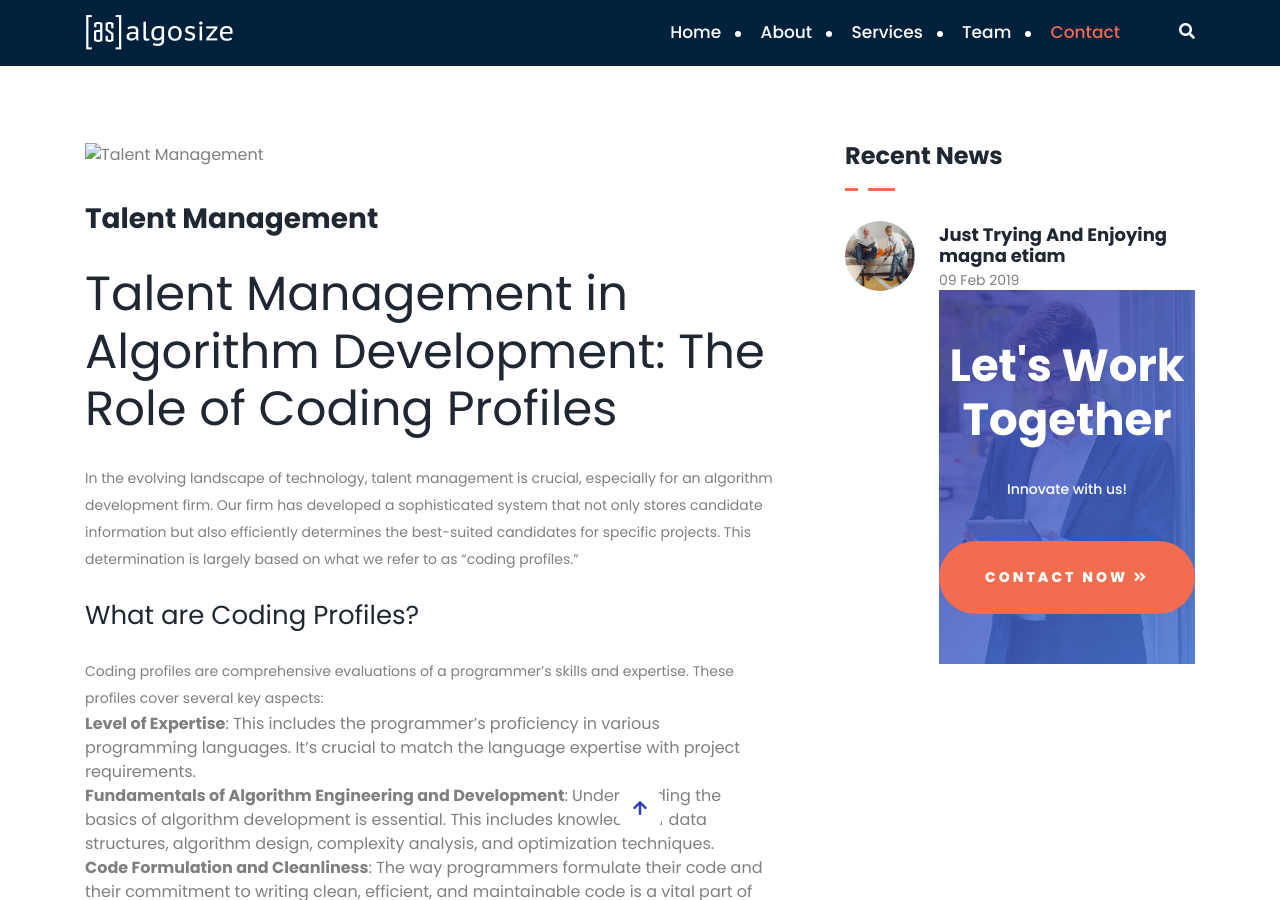
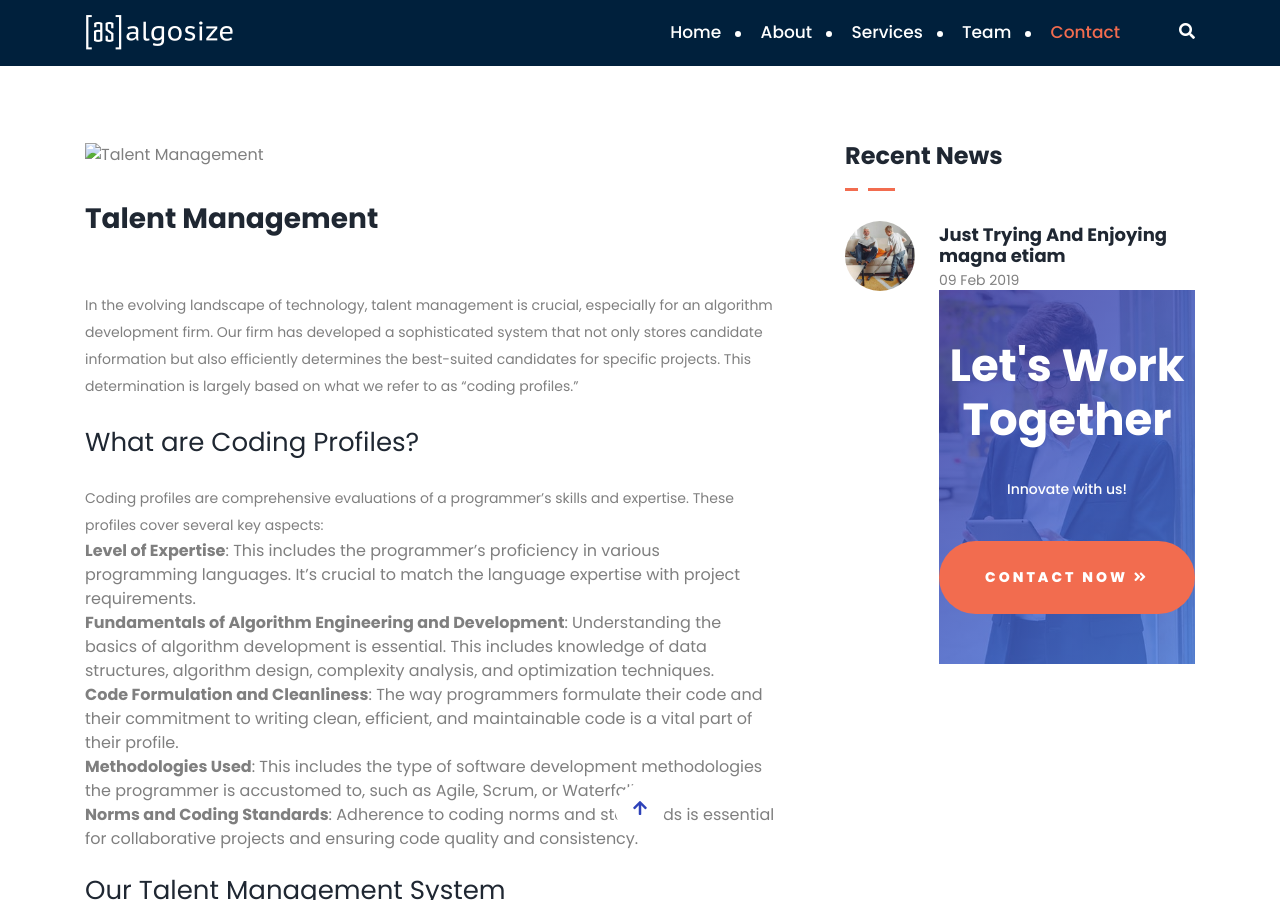
Before and after one commit to AlgoSize/website, a Jekyll site: the page built from _portfolios/talent-management.md, in a window 1280 px wide and 900 px high, scrolled down 740 px. Built offline with Jekyll 4.4.1, drawn with Linux system fonts in a browser that asks for light colours.

Commit message:
Update talent-management.md

```diff
--- a/_portfolios/talent-management.md
+++ b/_portfolios/talent-management.md
@@ -5,7 +5,6 @@ post_image: ""
 layout: service
 ---
 
-# Talent Management in Algorithm Development: The Role of Coding Profiles
 <br/>
 In the evolving landscape of technology, talent management is crucial, especially for an algorithm development firm. Our firm has developed a sophisticated system that not only stores candidate information but also efficiently determines the best-suited candidates for specific projects. This determination is largely based on what we refer to as "coding profiles."
 <br/>
```
